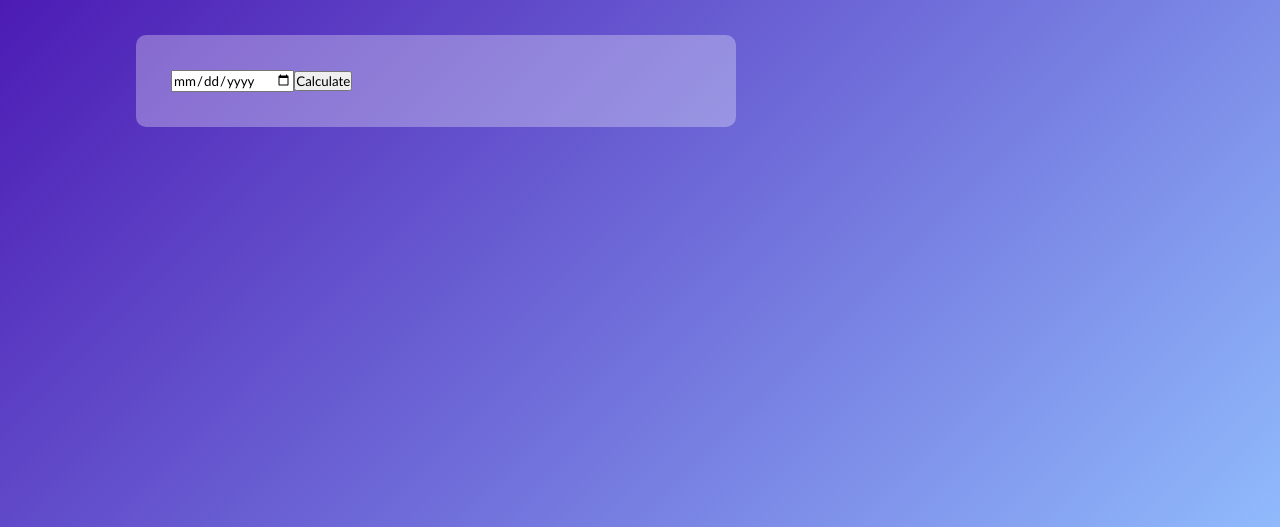
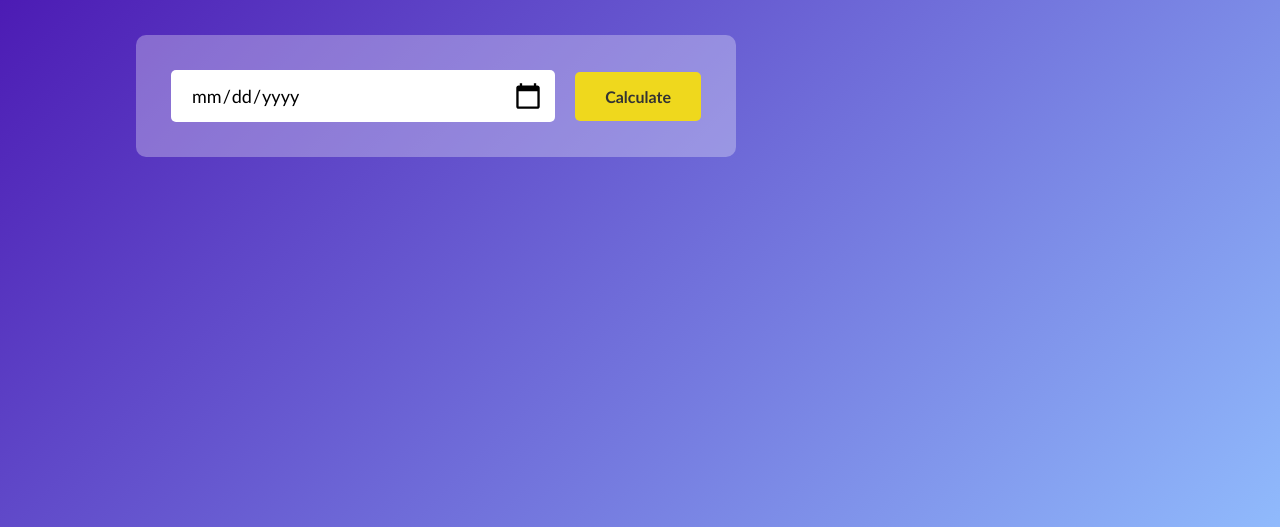
Before and after one commit to rirefat/JavaScript-Age-Calculator, a plain HTML site: page index.html in a window 1280 px wide. Shown: the part 273-800 px from the top of the page. Drawn offline with Linux system fonts and the light colour scheme.

Commit message:
picking up the date

```diff
--- a/app.js
+++ b/app.js
@@ -1 +1,2 @@
-console.log("Connected")
+let userInput = document.getElementById("date");
+userInput.max = new Date().toISOString().split("T")[0];
--- a/style.scss
+++ b/style.scss
@@ -38,6 +38,46 @@ body{
                 display: flex;
                 align-items: center;
                 justify-content: start;
+
+                input{
+                    flex: 1;
+                    margin-right: 20px;
+                    padding: 14px 20px;
+                    border: 0;
+                    outline: 0;
+                    font-size: 18px;
+                    border-radius: 5px;
+                    position: relative;
+
+                    &::-webkit-calendar-picker-indicator{
+                        position: absolute;
+                        top: 0;
+                        bottom: 0;
+                        right: 0;
+                        left: 0;
+                        width: auto;
+                        height: auto;
+                        background-position: calc(100% - 10px);
+                        background-size: 30px;
+                        cursor: pointer;
+                    }
+                }
+
+                button{
+                    background: #EFD81D;
+                    border: 0;
+                    outline: 0;
+                    padding: 15px 30px;
+                    border-radius: 5px;
+                    font-weight: 700;
+                    font-size: 16px;
+                    color: #333;
+                    cursor: pointer;
+
+                    &:hover{
+                        background: #f1e26d;
+                    }
+                }
             }
         }
     }
```
Also changed, not shown: style.css, 1 other file.
